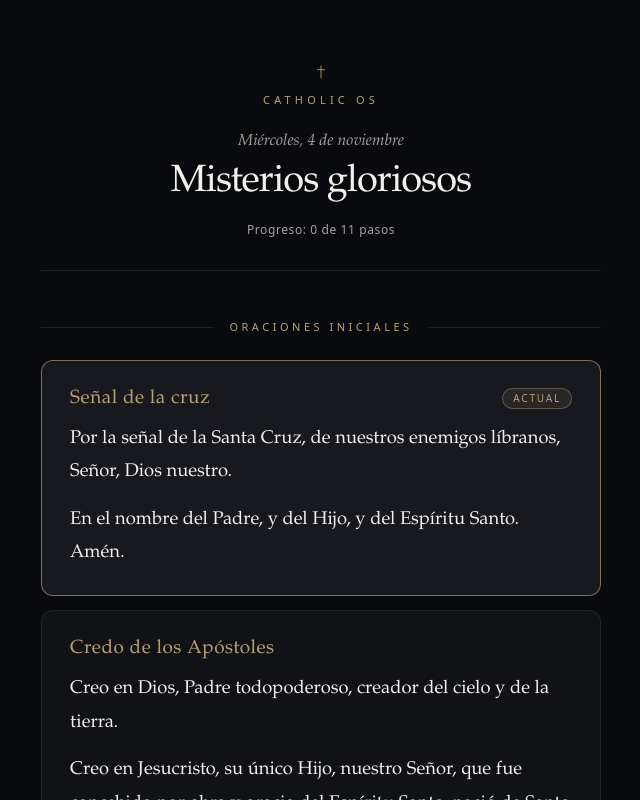
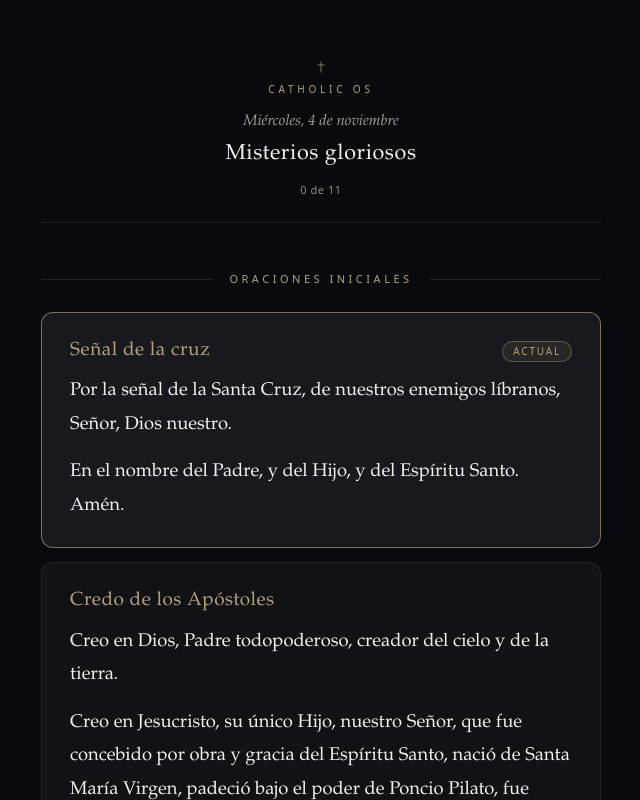
Before and after one commit to javirodel/Catholic_os, a React (Vite) app: page / in a window 1280 px wide. Shown: the top 800 px of the page, without its empty margins (319-959 px from the left). Built offline with nearby package versions, Linux system fonts and the light colour scheme.

Commit message:
Cabecera minimalista y autorecarga de SW

```diff
--- a/src/components/Header.tsx
+++ b/src/components/Header.tsx
@@ -8,12 +8,12 @@ interface Props {
 
 export function Header({ dayLabel, setTitle, completed }: Props) {
   return (
-    <header className="border-b border-line/70 pb-8 pt-2 text-center">
-      <div className="mx-auto mb-5 flex flex-col items-center">
+    <header className="border-b border-line/60 pb-6 pt-1 text-center">
+      <div className="mx-auto mb-3.5 flex flex-col items-center">
         <svg
           aria-hidden="true"
           viewBox="0 0 24 24"
-          className="h-4 w-4 text-accent/85"
+          className="h-3.5 w-3.5 text-accent/80"
           fill="none"
           stroke="currentColor"
           strokeWidth="1.5"
@@ -21,18 +21,18 @@ export function Header({ dayLabel, setTitle, completed }: Props) {
         >
           <path d="M12 3v18M6.5 8.5h11" />
         </svg>
-        <p className="mt-3 font-sans text-[0.6875rem] uppercase tracking-[0.38em] text-accent">
+        <p className="mt-2 font-sans text-[0.625rem] uppercase tracking-[0.38em] text-accent">
           Catholic OS
         </p>
       </div>
 
-      <p className="font-serif text-base italic text-muted">{dayLabel}</p>
-      <h1 className="mt-1.5 font-serif text-[2.125rem] font-normal leading-tight tracking-tight text-ink sm:text-[2.375rem]">
+      <p className="font-serif text-[0.9375rem] italic text-muted">{dayLabel}</p>
+      <h1 className="mt-1 font-serif text-[1.35rem] font-normal tracking-wide text-ink">
         {setTitle}
       </h1>
 
-      <p className="mt-4 font-sans text-xs tracking-wider text-muted">
-        Progreso: {completed} de {TOTAL_STEPS} pasos
+      <p className="mt-3 font-sans text-[0.6875rem] tracking-wider text-muted/85">
+        {completed} de {TOTAL_STEPS}
       </p>
     </header>
   );
--- a/src/components/MysteryCard.tsx
+++ b/src/components/MysteryCard.tsx
@@ -64,7 +64,7 @@ export function MysteryCard({ number, mystery, done, current, onToggle }: Props)
         </div>
 
         <h3
-          className={`mt-1.5 font-serif text-[1.4rem] font-normal leading-snug ${
+          className={`mt-1.5 font-serif text-[1.2rem] font-normal leading-snug ${
             done && !current ? 'text-muted' : 'text-ink'
           }`}
         >
--- a/src/main.tsx
+++ b/src/main.tsx
@@ -4,7 +4,12 @@ import { registerSW } from 'virtual:pwa-register';
 import './index.css';
 import App from './App';
 
-registerSW({ immediate: true });
+const updateSW = registerSW({
+  immediate: true,
+  onNeedRefresh() {
+    updateSW(true);
+  },
+});
 
 createRoot(document.getElementById('root')!).render(
   <StrictMode>
```
Also changed, not shown: 5 other files (tests, documents, lock files or other folders).
